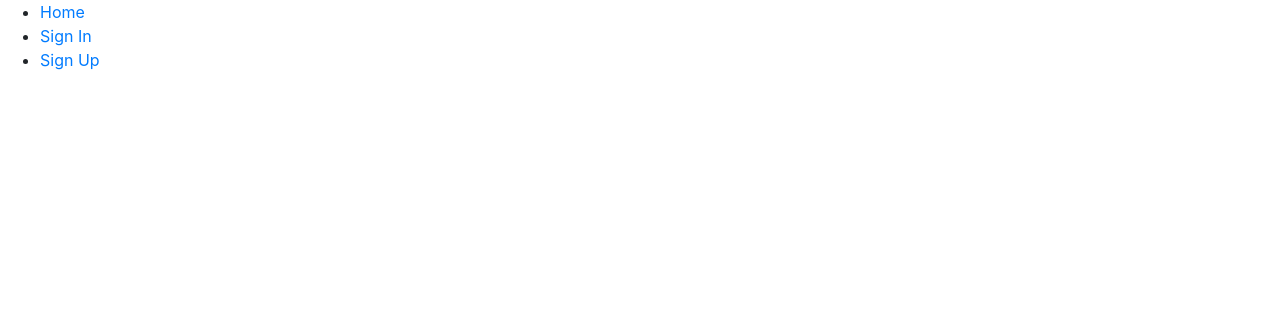
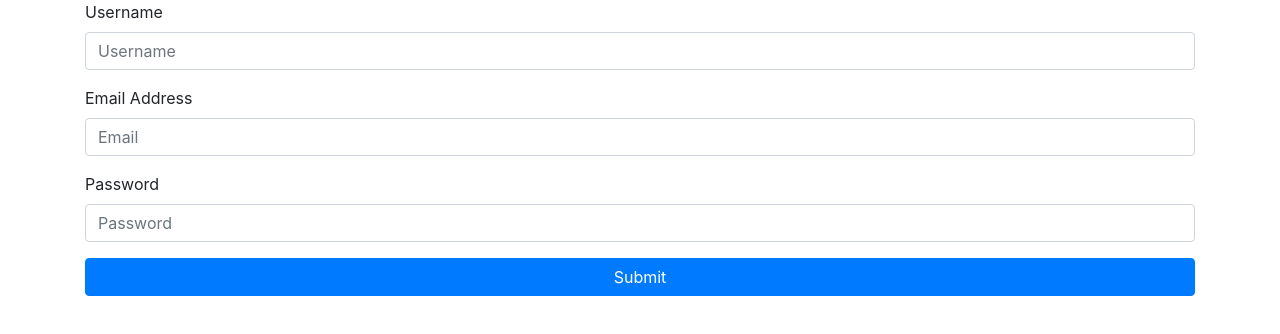
Before and after one commit to maurerarthur/express-react-api, a React (Create React App) app in the folder frontend/: page / in a window 1280 px wide. Shown: the top 334 px of the page. Built offline with nearby package versions, Linux system fonts and the light colour scheme; no server answers.

Commit message:
React router setup started

```diff
--- a/frontend/src/App.js
+++ b/frontend/src/App.js
@@ -1,7 +1,8 @@
 import React from 'react';
-import { Route, NavLink, HashRouter } from 'react-router-dom';
 import './App.css';
 import axios from 'axios';
+import { BrowserRouter as Router, Switch, Route, Link } from 'react-router-dom';
+import Login from './users/login.js';
 import CreateAccount from './users/createAccount.js';
 
 export default function App() {
@@ -11,16 +12,13 @@ export default function App() {
   	});
 
 	return(
-		<HashRouter>
-			<ul>
-				<li><NavLink to="/">Home</NavLink></li>
-				<li><NavLink to="/signin">Sign In</NavLink></li>
-				<li><NavLink to="/signup">Sign Up</NavLink></li>
-			</ul>
-		</HashRouter>
-		// <div className="App w-100 h-100 d-flex align-items-center justify-content-center">
-		// 	<CreateAccount className="w-100 h-100" />
-		// </div>
+		<Router className="App w-100 h-100 d-flex align-items-center justify-content-center">
+			<CreateAccount className="w-100 h-100" />
+			<Switch>
+				<Route path="/signin" component={Login} exact />
+				<Route path="/signup" component={CreateAccount} />
+			</Switch>
+		</Router>
   	);
 
 }
--- a/frontend/src/index.js
+++ b/frontend/src/index.js
@@ -1,10 +1,11 @@
 import React from 'react';
 import ReactDOM from 'react-dom';
+import { BrowserRouter } from 'react-router-dom';
 import App from './App';
 
 ReactDOM.render(
-    <React.StrictMode>
+    <BrowserRouter>
     	<App />
-	</React.StrictMode>,
+	</BrowserRouter>,
 	document.getElementById('root')
 );
```
Also changed, not shown: frontend/src/Routes.js (deleted, +0 -20 lines).
